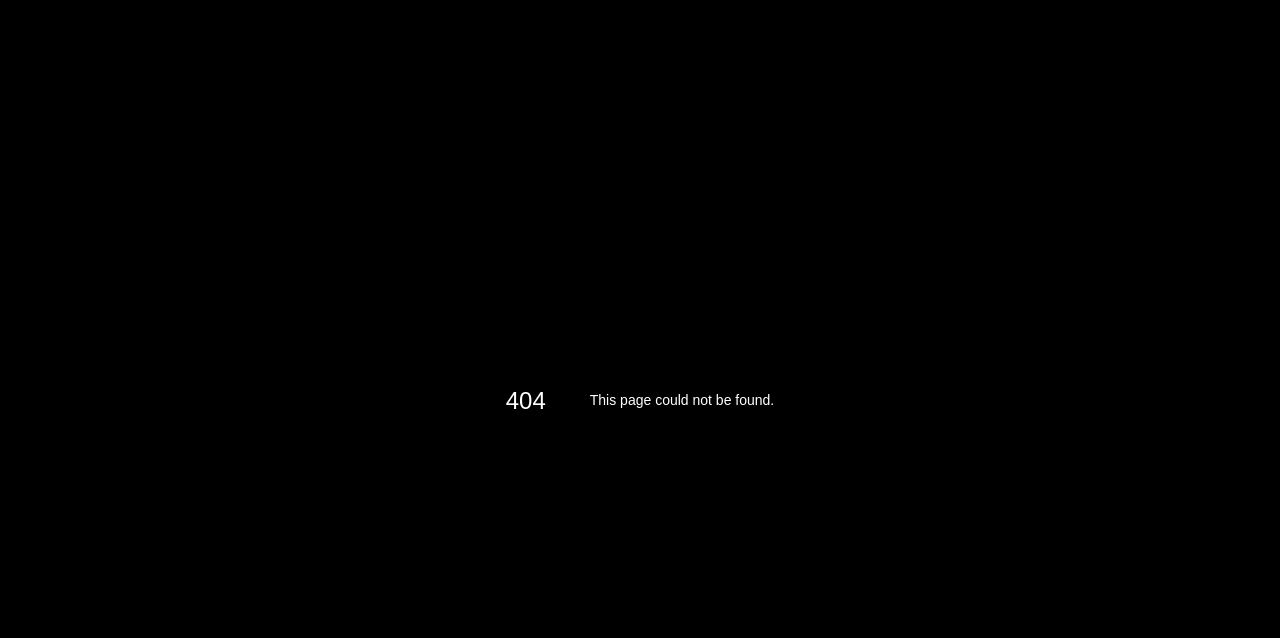
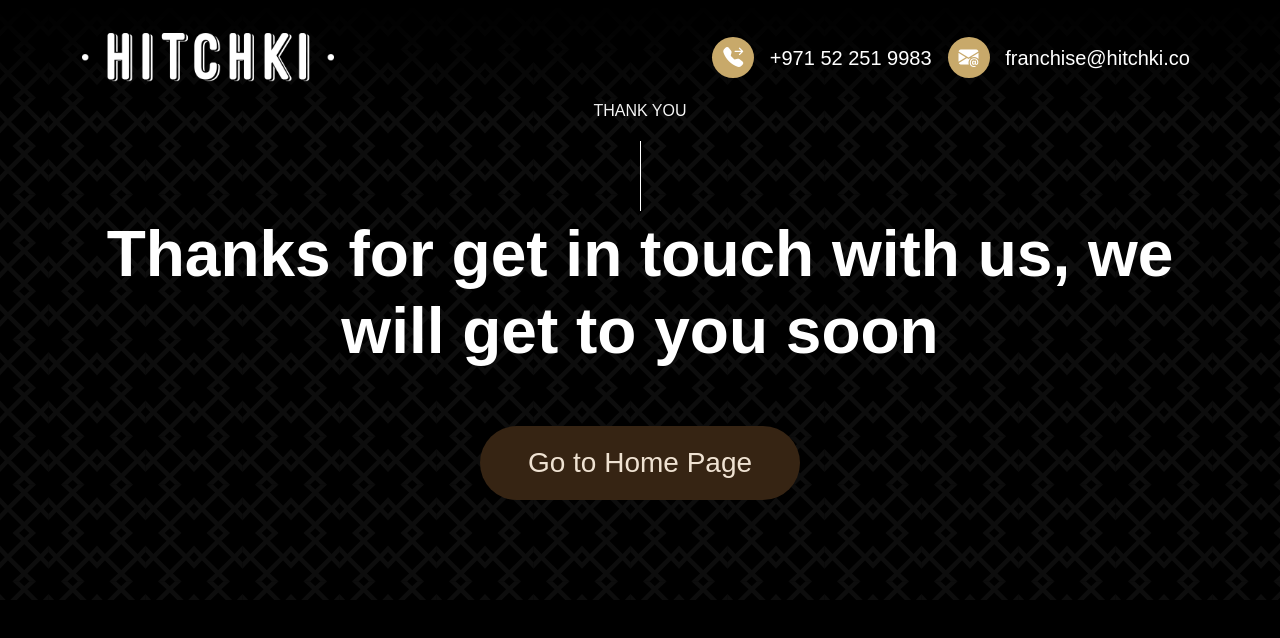
Before and after one commit to sourabhenh/hitchki-next-js, a Next.js app: page /thankyou in a window 1280 px wide. Before the commit this address had no page. Shown: the top 638 px of the page. Built offline with nearby package versions, Linux system fonts and the light colour scheme.

Commit message:
new file addedd

```diff
--- a/package.json
+++ b/package.json
@@ -13,6 +13,7 @@
     "bootstrap": "^5.3.3",
     "bootstrap-icons": "^1.11.3",
     "next": "14.2.12",
+    "nodemailer": "^6.9.15",
     "react": "^18",
     "react-dom": "^18"
   },
--- /dev/null
+++ b/src/app/api/sendEmail/route.ts
@@ -0,0 +1,30 @@
+// src/app/api/sendEmail/route.ts
+
+import nodemailer from 'nodemailer';
+
+export async function POST(req: Request) {
+  const { name, email, telephone, message } = await req.json();
+
+  // Create a transporter using Gmail SMTP
+  const transporter = nodemailer.createTransport({
+    service: 'gmail',
+    auth: {
+      user: 'sanjaymasta@gmail.com', // Your Gmail address
+      pass: 'GmailSanjay@2024np,npm', // Your Gmail password or app-specific password
+    },
+  });
+
+  const mailOptions = {
+    from: 'sanjaymasta@gmail.com', // Sender's email
+    to: 'sourabh@enhmedia.com', // Receiver's email
+    subject: 'New Message from Contact Form',
+    text: `Name: ${name}\nEmail: ${email}\nPhone: ${telephone}\nMessage: ${message}`,
+  };
+
+  try {
+    await transporter.sendMail(mailOptions);
+    return new Response(JSON.stringify({ success: true }), { status: 200 });
+  } catch (error) {
+    return new Response(JSON.stringify({ success: false, error: error.message }), { status: 500 });
+  }
+}
--- a/src/app/globals.css
+++ b/src/app/globals.css
@@ -82,7 +82,7 @@ a {
   color: var(--white);
   margin: 0 10px 0 0;
   background: var(--golden);
-  padding: 8px 11.5px;
+  padding: 9.5px 11px;
   border-radius: 50%;
 }
 
--- /dev/null
+++ b/src/app/thankyou/page.tsx
@@ -0,0 +1,18 @@
+import Navbar from "@/components/Navbar";
+import Thankyoumessage from "@/components/thankyoumessage";
+
+export default function Thankyou() {
+    return (
+
+    <>
+
+
+
+    <Navbar/>
+
+<Thankyoumessage/>
+
+    </>
+
+    );
+  }
--- /dev/null
+++ b/src/components/thankyoumessage.tsx
@@ -0,0 +1,40 @@
+
+
+const Thankyoumessage = ({}) => {
+    return (
+
+<div className="aboutsection border-top border-dark">
+      <div className="container">
+      <div className="row ">
+          <div className="col-md-12 text-center">
+
+
+
+            <h6 className="text-uppercase border-vertical position-relative mb-5">
+              Thank You
+            </h6>
+
+            <h2 className="text-white display-3 fw-semibold text-center pt-5 mt-5 w-100 position-relative z-3">
+           Thanks for get in touch with us, we will get to you soon
+            </h2>
+
+ <a
+              href="/"
+              className="btn btn-secondary fs-3 bannerbutton mt-5 rounded-pill ps-5 pe-5 pt-3 pb-3 border-0"
+              role="button"
+              aria-disabled="true"
+            >
+             Go to Home Page
+            </a>
+
+          </div>
+        </div>
+</div>
+
+</div>
+
+    );
+};
+
+
+export default Thankyoumessage
```
Also changed, not shown: src/components/BootstrapForm.tsx (+26 -5 lines), 1 other file (tests, documents, lock files or other folders).
